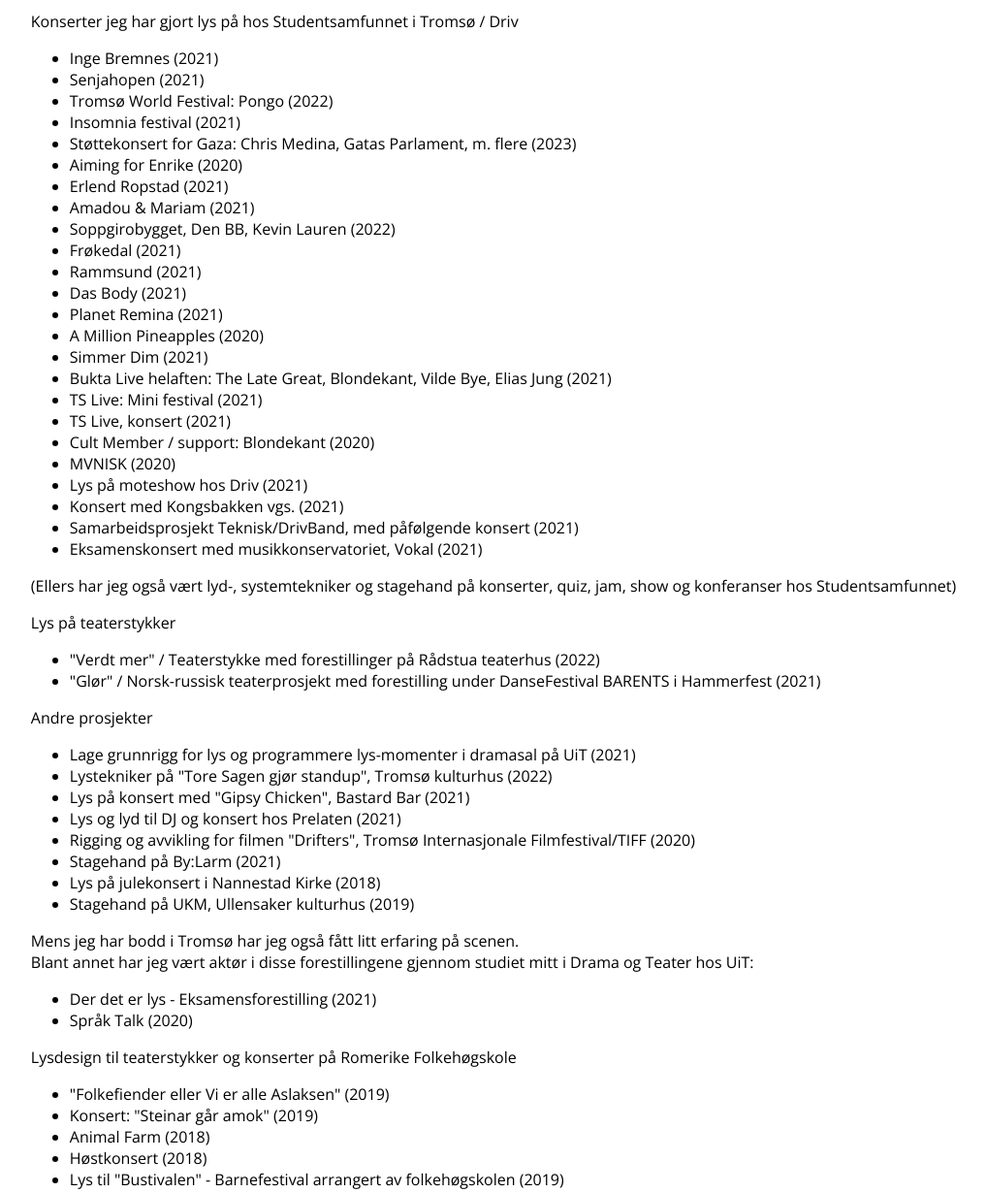
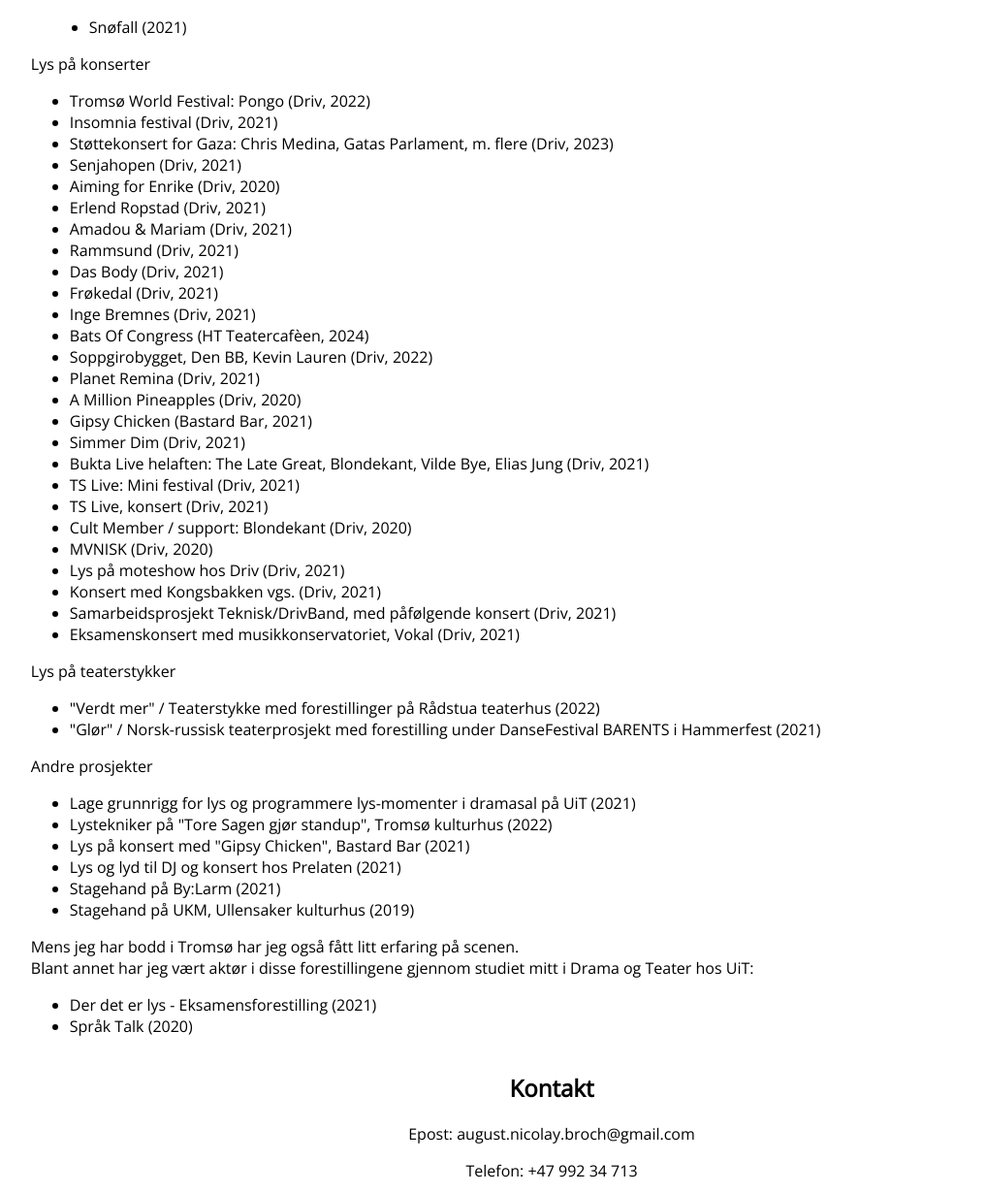
Before and after one commit to augustbroch/augustbroch.github.io, a plain HTML site: page prosjekter.html in a window 1280 px wide. Shown: the part 702-1932 px from the top of the page at 97% size, without its empty margins (71-1088 px from the left). Drawn offline with nearby package versions, Linux system fonts and the light colour scheme.

Commit message:
Oppdaterte CV og prosjektside

```diff
--- a/prosjekter.html
+++ b/prosjekter.html
@@ -39,6 +39,8 @@
       <div class="padding_left">
         Lysmester
         <ul>
+          <li>Little Shop of Horrors (2024)</li>
+          <li>Historier om å (ikke) komme hjem (2023)</li>
           <li>Kjære Albert (2023)</li>
           <li>KULA Compagnie: Underground Birds (2023)</li>
           <li>Tante Grusom (2023)</li>
@@ -63,43 +65,41 @@
         </ul>
       </div>
       <p>
-        Konserter jeg har gjort lys på hos Studentsamfunnet i Tromsø / Driv
+        Lys på konserter
       </p>
       <ul>
-        <li>Inge Bremnes (2021)</li>
-        <li>Senjahopen (2021)</li>
-        <li>Tromsø World Festival: Pongo (2022)</li>
-        <li>Insomnia festival (2021)</li>
-        <li>Støttekonsert for Gaza: Chris Medina, Gatas Parlament, m. flere (2023)</li>
-        <li>Aiming for Enrike (2020)</li>
-        <li>Erlend Ropstad (2021)</li>
-        <li>Amadou & Mariam (2021)</li>
-        <li>Soppgirobygget, Den BB, Kevin Lauren (2022)</li>
-        <li>Frøkedal (2021)</li>
-        <li>Rammsund (2021)</li>
-        <li>Das Body (2021)</li>
-        <li>Planet Remina (2021)</li>
-        <li>A Million Pineapples (2020)</li>
-        <li>Simmer Dim (2021)</li>
+        <li>Tromsø World Festival: Pongo (Driv, 2022)</li>
+        <li>Insomnia festival (Driv, 2021)</li>
+        <li>Støttekonsert for Gaza: Chris Medina, Gatas Parlament, m. flere (Driv, 2023)</li>
+        <li>Senjahopen (Driv, 2021)</li>
+        <li>Aiming for Enrike (Driv, 2020)</li>
+        <li>Erlend Ropstad (Driv, 2021)</li>
+        <li>Amadou & Mariam (Driv, 2021)</li>
+        <li>Rammsund (Driv, 2021)</li>
+        <li>Das Body (Driv, 2021)</li>
+        <li>Frøkedal (Driv, 2021)</li>
+        <li>Inge Bremnes (Driv, 2021)</li>
+        <li>Bats Of Congress (HT Teatercafèen, 2024)</li>
+        <li>Soppgirobygget, Den BB, Kevin Lauren (Driv, 2022)</li>
+        <li>Planet Remina (Driv, 2021)</li>
+        <li>A Million Pineapples (Driv, 2020)</li>
+        <li>Gipsy Chicken (Bastard Bar, 2021)</li>
+        <li>Simmer Dim (Driv, 2021)</li>
         <li>
           Bukta Live helaften: The Late Great, Blondekant, Vilde Bye, Elias
-          Jung (2021)
+          Jung (Driv, 2021)
         </li>
-        <li>TS Live: Mini festival (2021)</li>
-        <li>TS Live, konsert (2021)</li>
-        <li>Cult Member / support: Blondekant (2020)</li>
-        <li>MVNISK (2020)</li>
-        <li>Lys på moteshow hos Driv (2021)</li>
-        <li>Konsert med Kongsbakken vgs. (2021)</li>
+        <li>TS Live: Mini festival (Driv, 2021)</li>
+        <li>TS Live, konsert (Driv, 2021)</li>
+        <li>Cult Member / support: Blondekant (Driv, 2020)</li>
+        <li>MVNISK (Driv, 2020)</li>
+        <li>Lys på moteshow hos Driv (Driv, 2021)</li>
+        <li>Konsert med Kongsbakken vgs. (Driv, 2021)</li>
         <li>
-          Samarbeidsprosjekt Teknisk/DrivBand, med påfølgende konsert (2021)
+          Samarbeidsprosjekt Teknisk/DrivBand, med påfølgende konsert (Driv, 2021)
         </li>
-        <li>Eksamenskonsert med musikkonservatoriet, Vokal (2021)</li>
+        <li>Eksamenskonsert med musikkonservatoriet, Vokal (Driv, 2021)</li>
       </ul>
-      <p>
-        (Ellers har jeg også vært lyd-, systemtekniker og stagehand på
-        konserter, quiz, jam, show og konferanser hos Studentsamfunnet)
-      </p>
       <p>Lys på teaterstykker</p>
       <ul>
         <li>"Verdt mer" / Teaterstykke med forestillinger på Rådstua teaterhus (2022)</li>
@@ -117,12 +117,7 @@
         <li>Lystekniker på "Tore Sagen gjør standup", Tromsø kulturhus (2022)</li>
         <li>Lys på konsert med "Gipsy Chicken", Bastard Bar (2021)</li>
         <li>Lys og lyd til DJ og konsert hos Prelaten (2021)</li>
-        <li>
-          Rigging og avvikling for filmen "Drifters", Tromsø Internasjonale
-          Filmfestival/TIFF (2020)
-        </li>
         <li>Stagehand på By:Larm (2021)</li>
-        <li>Lys på julekonsert i Nannestad Kirke (2018)</li>
         <li>Stagehand på UKM, Ullensaker kulturhus (2019)</li>
       </ul>
       Mens jeg har bodd i Tromsø har jeg også fått litt erfaring på scenen.<br />
@@ -131,19 +126,6 @@
       <ul>
         <li>Der det er lys - Eksamensforestilling (2021)</li>
         <li>Språk Talk (2020)</li>
-      </ul>
-      <p>
-        Lysdesign til teaterstykker og konserter på Romerike Folkehøgskole
-      </p>
-      <ul>
-        <li>"Folkefiender eller Vi er alle Aslaksen" (2019)</li>
-        <li>Konsert: "Steinar går amok" (2019)</li>
-        <li>Animal Farm (2018)</li>
-        <li>Høstkonsert (2018)</li>
-        <li>
-          Lys til "Bustivalen" - Barnefestival arrangert av folkehøgskolen
-          (2019)
-        </li>
       </ul>
     </div>
     <div id="footer">
```
Also changed, not shown: 1 other file.
